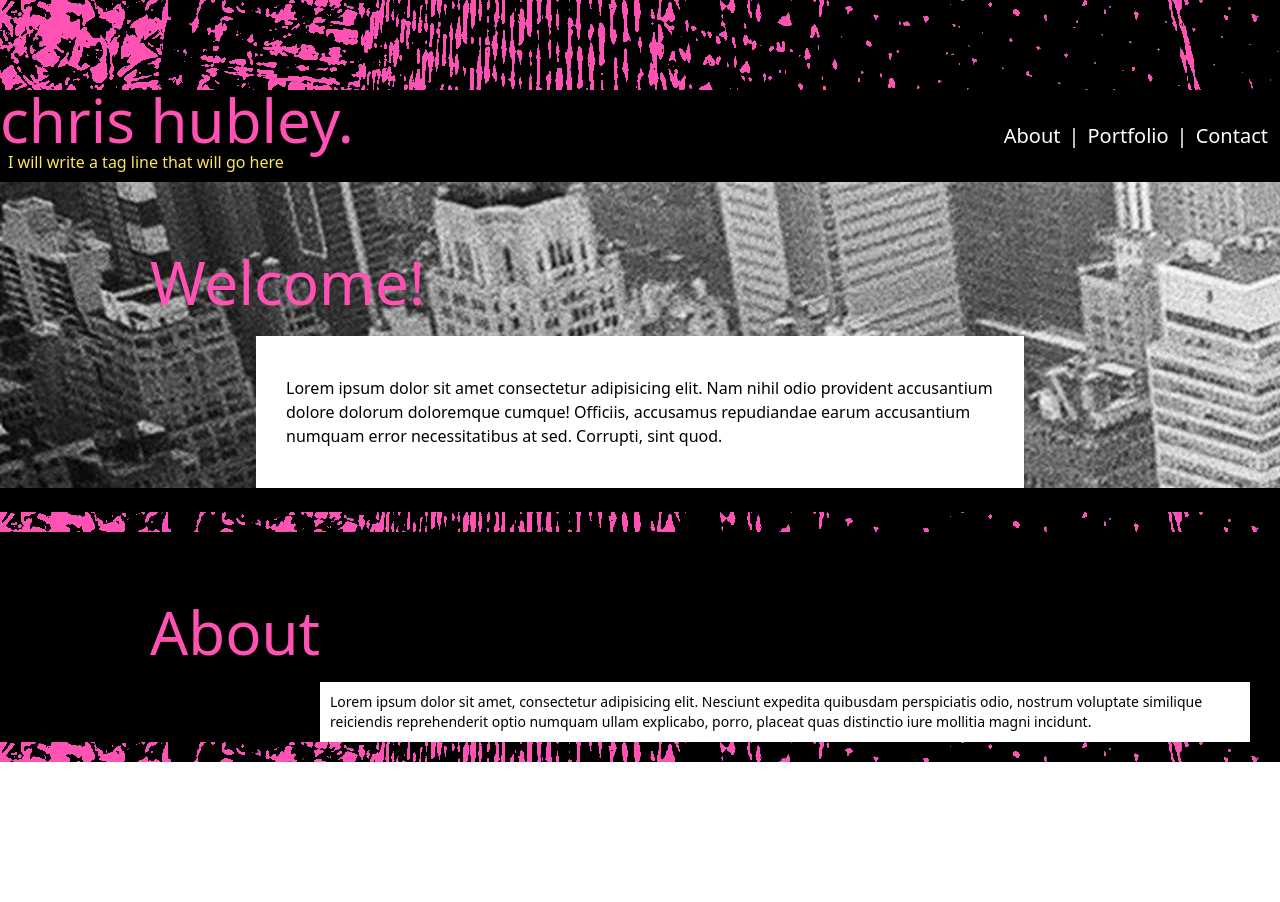
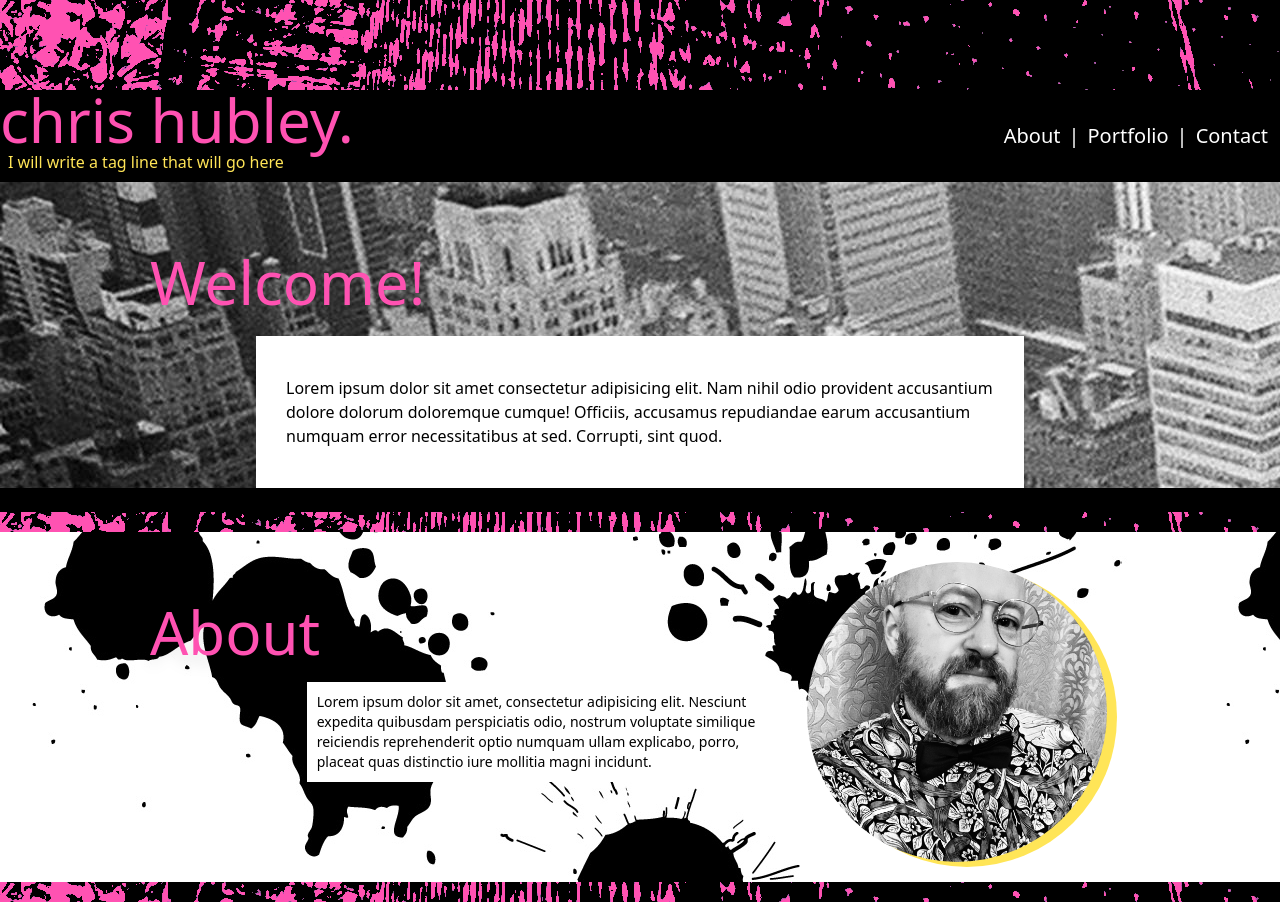
Before and after one commit to ChrisHubley/portfolio-react, a React (Vite) app: page / in a window 1280 px wide. Before the commit the page ends 800 px from the top, so only its background shows below. Built offline with nearby package versions, Linux system fonts and the light colour scheme.

Commit message:
finished about section

```diff
--- a/src/sections/About.jsx
+++ b/src/sections/About.jsx
@@ -2,8 +2,16 @@ import AboutText from "../components/AboutText";
 
 export default function About(){
     return(
-        <section>
-            <AboutText />
+        <section className="bg-[url(images/background2.jpg)]">
+            <div className="grid grid-cols-[2fr_1fr]
+            w-100% max-w-[1000px]
+            my-0 mx-auto ">
+                <AboutText />
+                <img className="
+                max-w-[300px] rounded-full mt-[30px] mr-[30px]  mb-[20px]
+                drop-shadow-[10px_5px_0_rgba(255,229,87,1)]"
+                src="./src/images/my_picture.jpg" alt="" />
+            </div>
         </section>
     )
 }
```
